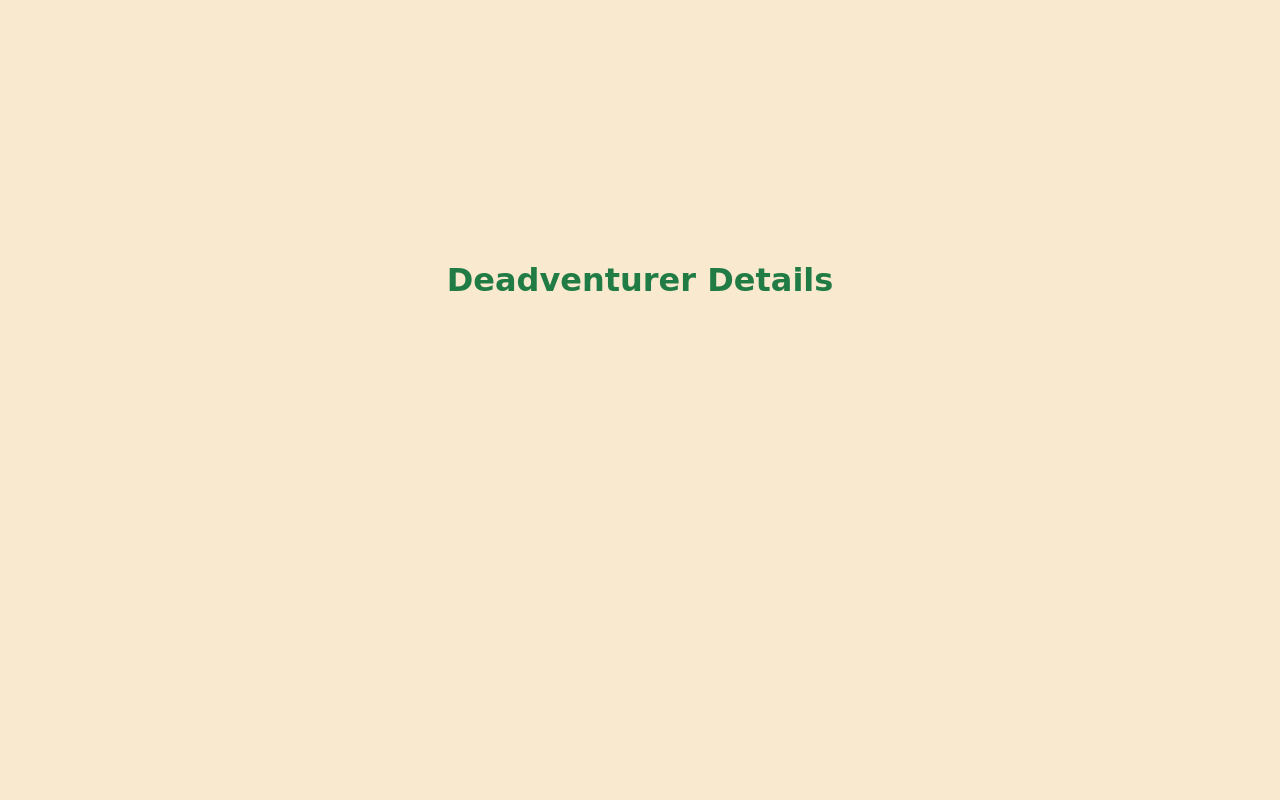
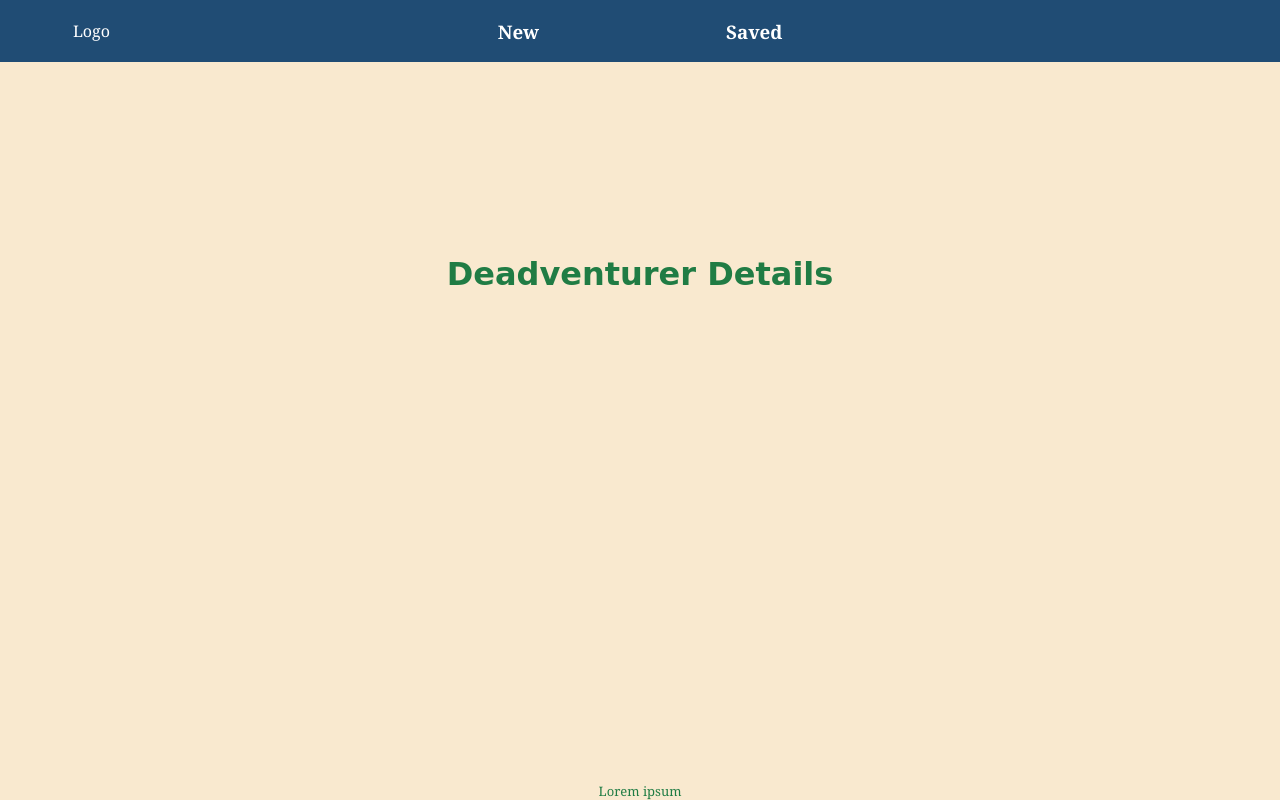
Before and after one commit to collintegral/Deadventurer, a plain HTML site: page detail/detail.html in a window 1280 px wide. Drawn offline with Linux system fonts and the light colour scheme; no server answers; a web font is replaced by a local one.

Commit message:
Improved header/footer links

```diff
--- a/js/loadPage.js
+++ b/js/loadPage.js
@@ -1,11 +1,11 @@
 import { loadPartial } from "./utilities.mjs";
 
 document.addEventListener("DOMContentLoaded", async () => {
-    await loadPartial("./public/partials/header.html", "header");
+    await loadPartial("../public/partials/header.html", "header");
 
     /* Potential hamburger if sitenav grows unwieldy:
     const menuButton = document.getElementById('menubtn');
     menuButton.addEventListener('click', menuClick); */
 
-    loadPartial("./public/partials/footer.html", "footer");
+    loadPartial("../public/partials/footer.html", "footer");
 });
--- a/public/partials/header.html
+++ b/public/partials/header.html
@@ -1,6 +1,6 @@
 <div class="header-content">
     <div class="logo">
-        <a href="../index.html"><p>Logo</p></a>
+        <a href="./index.html"><p>Logo</p></a>
     </div>
     <!-- <button id="menubtn"><span class="menuIcon">☰</span><span class="closeIcon hide">⦸</span></button> -->
 
```
